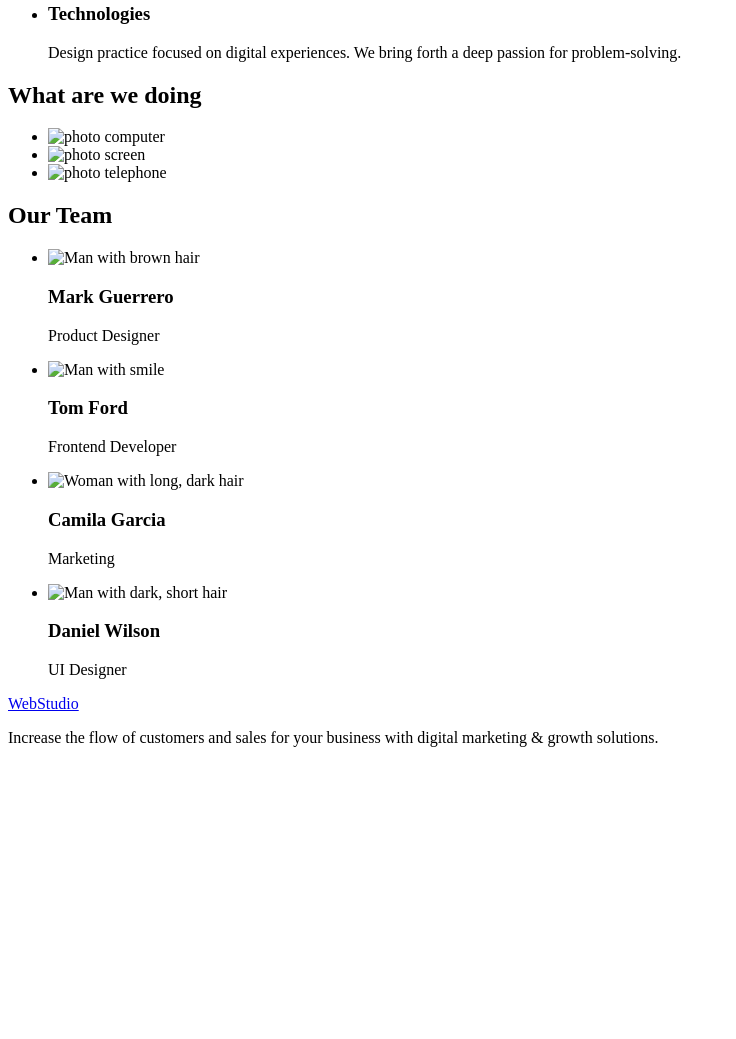
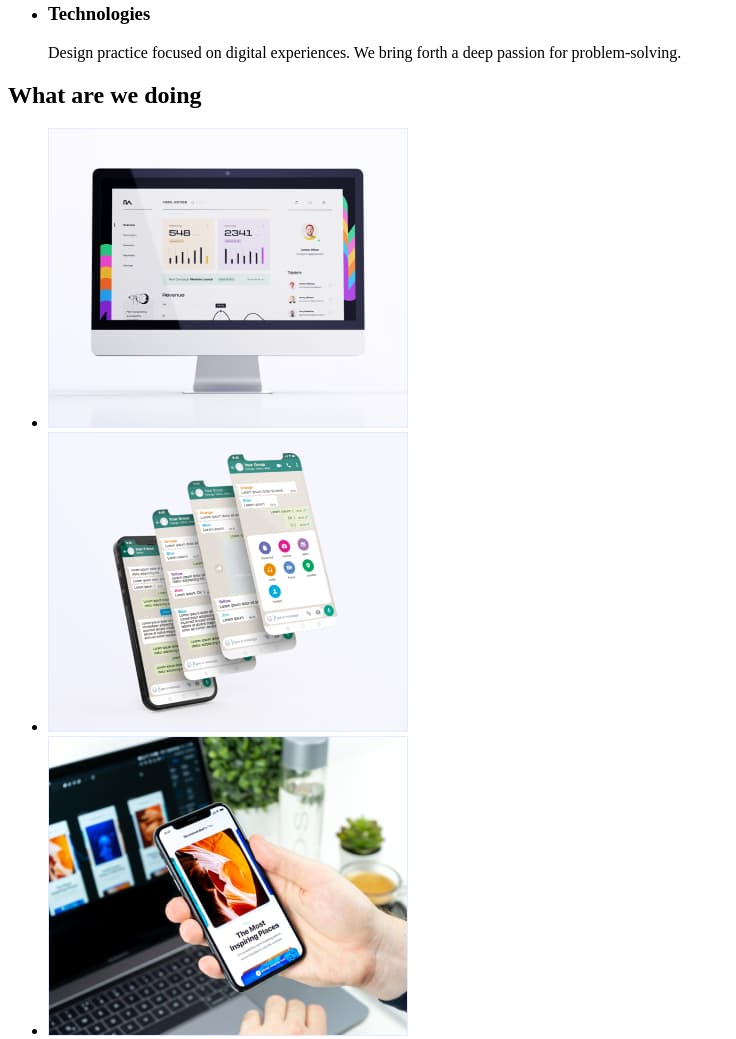
Before and after one commit to aleksandralau/goit-markup-hw-01, a plain HTML site: page index.html in a window 1280 px wide. Shown: the part 532-1571 px from the top of the page, without its empty margins (0-736 px from the left). Before the commit the page ends 1295 px from the top, so only its background shows below. Drawn offline with Linux system fonts and the light colour scheme.

Commit message:
Update index.html

```diff
--- a/index.html
+++ b/index.html
@@ -65,13 +65,28 @@
 
         <ul>
           <li>
-            <img src="" alt="photo computer" width="360" height="300" />
+            <img
+              src="images/komputer1.jpg"
+              alt="photo computer"
+              width="360"
+              height="300"
+            />
           </li>
           <li>
-            <img src="./image" alt="photo screen" width="360" height="300" />
+            <img
+              src="./images/ekran2.jpg"
+              alt="photo screen"
+              width="360"
+              height="300"
+            />
           </li>
           <li>
-            <img src=".image" alt="photo telephone" width="360" height="300" />
+            <img
+              src="./images/telefon3.jpg"
+              alt="photo telephone"
+              width="360"
+              height="300"
+            />
           </li>
         </ul>
       </section>
@@ -81,7 +96,7 @@
         <ul>
           <li>
             <img
-              src="./images/img(1).jpg"
+              src="./images/mark1.jpg"
               alt="Man with brown hair"
               width="264"
               height="260"
@@ -91,7 +106,7 @@
           </li>
           <li>
             <img
-              src="./images/squoosh/img(2).jpg"
+              src="./images/tom2.jpg"
               alt="Man with smile"
               width="264"
               height="260"
@@ -101,7 +116,7 @@
           </li>
           <li>
             <img
-              src="./images/squoosh/img(3).jpg"
+              src="./images/camila3.jpg"
               alt="Woman with long, dark hair"
               width="264"
               height="260"
@@ -111,7 +126,7 @@
           <p>Marketing</p>
           <li>
             <img
-              src="./images/squoosh/img(4).jpg"
+              src="./images/daniel4.jpg"
               alt="Man with dark, short hair"
               width="264"
               height="260"
```
